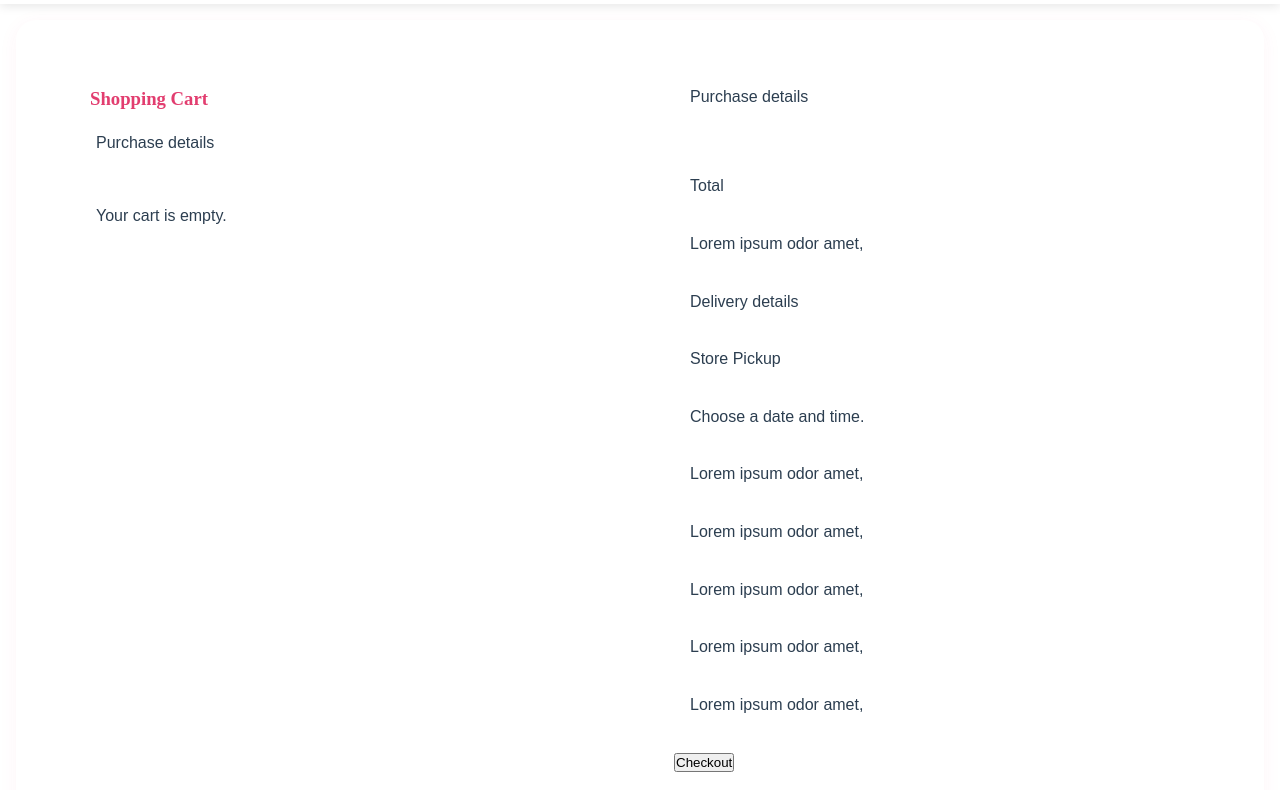
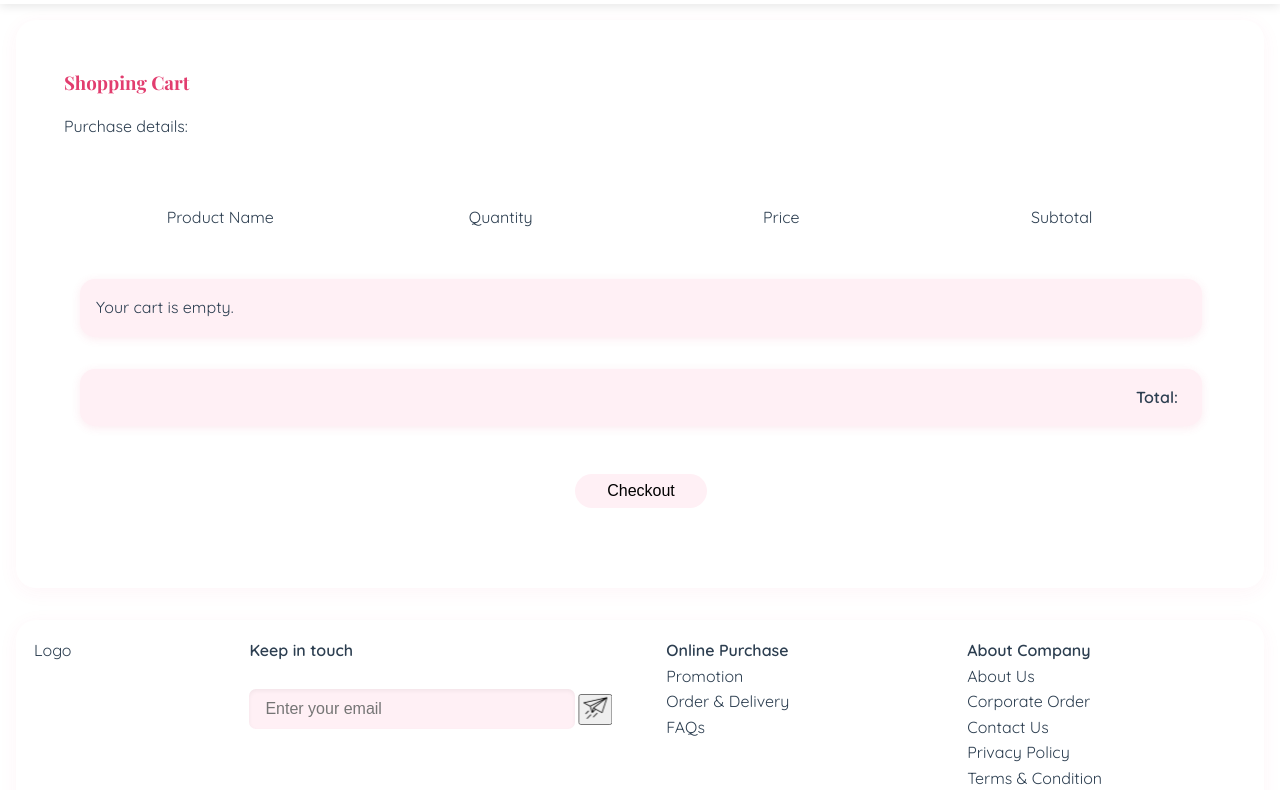
Before and after one commit to Tonixw/ERB_group_project, a plain HTML site: page shoppingcart.html in a window 1280 px wide. Shown: the part 188-978 px from the top of the page. Drawn offline with nearby package versions, Linux system fonts and the light colour scheme.

Commit message:
Add shopping cart loading function

```diff
--- a/script/checkout.js
+++ b/script/checkout.js
@@ -1,33 +1,75 @@
 window.onload = function () {
-   const cartChectout = JSON.parse(localStorage.getItem('cart')) || [];
+   console.log('Checkout page loaded');
+
+   // Check if localStorage is available
+   if (typeof localStorage !== 'undefined') {
+      console.log('localStorage is available');
+   } else {
+      console.log('localStorage is NOT available');
+      return;
+   }
+
+   // Get raw data from localStorage
+   const rawCart = localStorage.getItem('cart');
+   console.log('Raw cart data:', rawCart);
+
+   // Try to parse the cart data
+   let cartChectout = [];
+   try {
+      cartChectout = rawCart ? JSON.parse(rawCart) : [];
+      console.log('Parsed cart data:', cartChectout);
+   } catch (error) {
+      console.error('Error parsing cart data:', error);
+      cartChectout = [];
+   }
+
+   // Check if cart data is valid
+   if (Array.isArray(cartChectout)) {
+      console.log('Cart is an array with', cartChectout.length, 'items');
+   } else {
+      console.log('Cart is not an array:', typeof cartChectout);
+      cartChectout = [];
+   }
+
    displayCartForCheckout(cartChectout);
 }
 
 //display all cart items in the cart display area before payment
 function displayCartForCheckout(cartChectout) {
+   console.log('Displaying cart items:', cartChectout);
+
    const cartDisplay = document.querySelector('.cart-display');
+   if (!cartDisplay) {
+      console.error('Cart display element not found!');
+      return;
+   }
 
    // Clear previous display
    cartDisplay.innerHTML = '';
 
-   if (cartChectout.length === 0) {
+   if (cartChectout.length == 0) {
       cartDisplay.textContent = 'Your cart is empty.';
       return;
    }
 
+
    let subtotalPrice = 0;
    let totalPrice = 0;
 
+
+
    cartChectout.forEach(item => {
       subtotalPrice = item.price * item.quantity;
+
+      console.log(`Subtotal for ${item.name}: $${subtotalPrice.toFixed(2)}`);
       //change according to checkout layout
       const row = document.createElement('div');
       row.classList.add('cart-row');
 
       // Title
-      const title = document.createElement('span');
-      title.textContent = item.title;
-      title.classList.add('item-title');
+      const name = document.createElement('span');
+      name.textContent = item.name;
+      name.classList.add('item-name');
 
       // Quantity controls
       const quantityContainer = document.createElement('div');
@@ -69,7 +111,7 @@ function displayCartForCheckout(cartChectout) {
       totalPrice += subtotalPrice;
 
       // Add everything to the row
-      row.appendChild(title);
+      row.appendChild(name);
       row.appendChild(quantityContainer);
       row.appendChild(price);
       row.appendChild(subtotal);
--- a/script/shoppingCart.js
+++ b/script/shoppingCart.js
@@ -3,15 +3,20 @@
 //define shopping array to hold cart items
 
 //show cart items in every product page
-window.onload = function () {
+document.addEventListener('DOMContentLoaded', function() {
    updateCartCount();
-}
+});
 
 const products = [
   { id: 1, name: "T-shirt", quantity : 0, price: 20 },
-  { id: 2, name: "Jeans", quantity : 0, price: 40 },
+  { id: 2, name: "Jegoans", quantity : 0, price: 40 },
   { id: 3, name: "Cap", quantity: 0, price: 10 }
 ];
+
+// Use a function to get cart to avoid global variable conflicts
+function getCart() {
+    return JSON.parse(localStorage.getItem("cart")) || [];
+}
 
 let cart = JSON.parse(localStorage.getItem("cart")) || [];
 
@@ -36,11 +41,21 @@ function decreaseQuantity(button) {
 
 //for button to add the product in product page to cart
 function addToCartFromProductPage(button) {
+   console.log('Adding product to cart');
+
    const productContainer = button.closest('.container_product');
+   if (!productContainer) {
+      console.error('Product container not found!');
+      return;
+   }
 
    const productId = parseInt(productContainer.querySelector('.product-id').innerText);
 
    const quantityDiv = productContainer.querySelector('.quantity-control');
+   if (!quantityDiv) {
+      console.error('Quantity control not found!');
+      return;
+   }
 
    const quautitySpan = quantityDiv.querySelector('.quantity');
 
@@ -70,12 +85,15 @@ function addToCart(product, quantity) {
    localStorage.setItem('cart', JSON.stringify(cart));
 
    updateCartCount();
+
+   console.log(`Cart updated: ${JSON.stringify(cart)}`);
 }
 
 //remove item from cart array
 //if the quantity is greater than 1, decrease the quantity
 //if the quantity is 1, remove the item from the cart
 function removeFromCart(product, quantity) {
+   let cart = getCart();
    const existingItem = cart.find(item => item.id === product.id);
    if (existingItem) {
       existingItem.quantity -= quantity;
@@ -90,15 +108,18 @@ function removeFromCart(product, quantity) {
 
 //update cart icon with total quantity of items
 function updateCartCount() {
+   let cart = getCart();
    const totalQuantity = cart.reduce((total, item) => total + item.quantity, 0);
 
    //default to 0 if totalQuantity is less than 0
    document.querySelector('.cart-count').innerHTML = totalQuantity > 0 ? totalQuantity : 0;
+
+   console.log(`Cart count updated: ${totalQuantity}`);
 }
 
 //
 function goToCheckoutPage() {
-   window.location.href = "checkout.html"
+   window.location.href = "shoppingcart.html"
 }
 
 function clearCart() {
--- a/shoppingcart.html
+++ b/shoppingcart.html
@@ -4,6 +4,9 @@
 <head>
   <meta charset="UTF-8" />
   <meta name="viewport" content="width=device-width, initial-scale=1.0" />
+  <link
+    href="https://fonts.googleapis.com/css2?family=Playfair+Display:wght@400;500;600;700&family=Quicksand:wght@300;400;500;600&display=swap"
+    rel="stylesheet">
   <link rel="stylesheet"
     href="https://fonts.googleapis.com/css2?family=Material+Symbols+Outlined:opsz,wght,FILL,GRAD@20..48,100..700,0..1,-50..200&icon_names=shopping_cart" />
   <link rel="stylesheet"
@@ -19,10 +22,10 @@
   <link rel="stylesheet"
     href="https://fonts.googleapis.com/css2?family=Material+Symbols+Outlined:opsz,wght,FILL,GRAD@20..48,100..700,0..1,-50..200&icon_names=location_on" />
   <link rel="stylesheet" href="https://cdnjs.cloudflare.com/ajax/libs/font-awesome/6.0.0/css/all.min.css">
+  <script src="script/checkout.js"></script>
+  <script src="script/shoppingCart.js"></script>
   <link rel="stylesheet" href="style/style.css">
-  <script src="script/shoppingCart.js"></script>
-  <script src="script/checkout.js"></script>
-
+  <link rel="stylesheet" href="style/header.css">
   <title>Group Project</title>
 
 </head>
@@ -97,57 +100,27 @@
   <!-- body -->
   <div class="container">
     <div class="container_product">
-      <div class="container_left">
-        <div class="intro_product1">
-          <h3 style="padding-left: 10px;">Shopping Cart</h3>
-          <p>Purchase details</p>
-        </div>
-        <div class="checkout-container">
-          <div class="cart-display"></div>
-          <div class="checkout-total"></div>
-        </div>
+      <div class="checkout-product">
+        <h3>Shopping Cart</h3>
+        Purchase details:
       </div>
-      <div class="container_right">
-        <div class="intro_product">
-          <p>Purchase details</p>
+      <div class="checkout-container">
+        <div class="checkout-item">
+          <span class="item-name">Product Name</span>
+          <span class="item-quantity">Quantity</span>
+          <span class="item-price">Price</span>
+          <span class="subtotal">Subtotal</spam>
         </div>
         <div class="cart-display"></div>
-        <div class="intro_product">
-          <p>Total</p>
-        </div>
-        <div class="intro_product">
-          <p>Lorem ipsum odor amet,</p>
-        </div>
-        <div class="intro_product">
-          <p>Delivery details</p>
-        </div>
-        <div class="intro_product">
-          <p>Store Pickup</p>
-        </div>
-        <div class="intro_product">
-          <p>Choose a date and time.</p>
-        </div>
-        <div class="intro_product">
-          <p>Lorem ipsum odor amet,</p>
-        </div>
-        <div class="intro_product">
-          <p>Lorem ipsum odor amet,</p>
-        </div>
-        <div class="intro_product">
-          <p>Lorem ipsum odor amet,</p>
-        </div>
-        <div class="intro_product">
-          <p>Lorem ipsum odor amet,</p>
-        </div>
-        <div class="intro_product">
-          <p>Lorem ipsum odor amet,</p>
+        <div class="total-container">
+          <span>Total: </span>
+          <div class="checkout-total"></div>
         </div>
         <div class="payment-container">
           <button onclick="goToPaymentPage()">Checkout</button>
         </div>
       </div>
     </div>
-  </div>
   </div>
 
   <!-- Footer -->
@@ -196,7 +169,6 @@
     </div>
   </div>
   </div>
-
 </body>
 
 </html>
--- a/style/style.css
+++ b/style/style.css
@@ -242,7 +242,6 @@ a:hover {
 	padding: 0.5rem;
 }
 
-
 /* button */
 .dropbtn {
 	background-color: #ffffff;
@@ -402,8 +401,6 @@ a:hover {
 	transition: all 0.4s ease;
 	box-shadow: 0 4px 15px rgba(226, 61, 111, 0.2);
 }
-
-
 
 #btn_shoppingcart:hover {
 	transform: translateY(-2px);
@@ -587,6 +584,97 @@ textarea {
 	height: auto;
 	object-fit: contain;
 }
+.checkout-container {
+	display: grid;
+	grid-column: span 2;
+	grid-template-rows: 1fr auto;
+	gap: 2rem;
+	padding: 2rem;
+}
+
+.checkout-container .checkout-item {
+	display: grid;
+	grid-template-columns: 1fr 1fr 1fr 1fr;
+	align-items: center;
+	gap: 1rem;
+	padding: 0.5rem;
+}
+
+.checkout-item > span {
+	display: flex;
+	justify-content: center;
+	padding: 0.5rem;
+}
+
+.checkout-container .cart-display {
+	background-color: var(--secondary-color);
+	border-radius: 15px;
+	padding: 1rem;
+	box-shadow: 0 2px 10px rgba(226, 61, 111, 0.1);
+	overflow-y: auto;
+	max-height: 400px;
+}
+
+.checkout-container .cart-row {
+	display: grid;
+	grid-template-columns: 1fr 1fr 1fr 1fr;
+	align-items: center;
+	gap: 1rem;
+	padding: 0.5rem;
+	border-bottom: 1px solid var(--accent-dark);
+}
+
+.item-name, .quantity-control, .item-price, .item-subtotal {
+	display: flex;
+	justify-content: center;
+	gap: 0.5rem;
+	padding: 0.5rem;
+}
+
+.quantity-control > button {
+	border: none;
+	border-radius: 45%;
+	width: 30px;
+	height: 30px;
+	cursor: pointer;
+	transition: background-color 0.3s ease;
+}
+
+.total-container {
+	display: flex;
+	justify-content: flex-end;
+	gap: 0.5rem;
+	font-weight: bold;
+	padding: 1rem;
+	background-color: var(--secondary-color);
+	border-radius: 15px;
+	box-shadow: 0 2px 10px rgba(226, 61, 111, 0.1);
+}
+
+.checkout-total {
+	padding: 0;
+}
+
+.payment-container {
+	display: flex;
+	justify-content: center;
+	padding: 1rem;
+}
+
+.payment-container > button{
+	background-color: var(--secondary-color);
+	border: none;
+	border-radius: 50px;
+	padding: 0.5rem 2rem;
+	font-size: 1rem;
+	cursor: pointer;
+	transition: background-color 0.3s ease, transform 0.3s ease;
+}
+
+.payment-container > button:hover {
+	transform: translateY(-2px);
+}
+
 /* Start checkout webpage */
 
 /* Start Corporate Order webpage */
```
Also changed, not shown: product.html (line endings or trailing spaces). Lines whose indentation alone changed are shown as unchanged.
